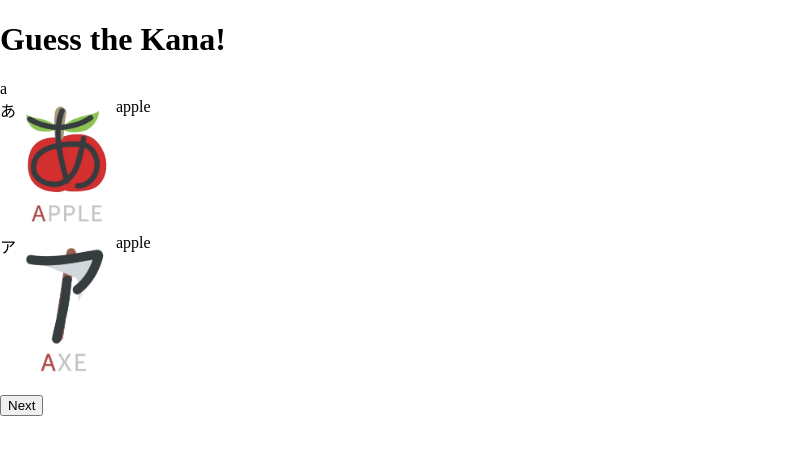
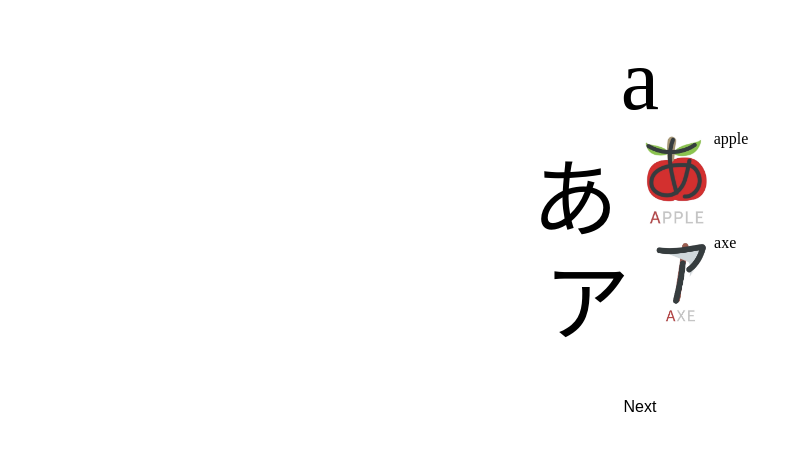
Before and after one commit to zprima/jpnmnemonics, a React (Create React App) app: page / in a window 1280 px wide. Shown: the top 454 px of the page, without its empty margins (0-811 px from the left). Built offline with nearby package versions, Linux system fonts and the light colour scheme.

Commit message:
Simplify design

```diff
--- a/src/App.js
+++ b/src/App.js
@@ -1,12 +1,9 @@
 import React from 'react';
-import Header from './Header.js';
 import Kana from './Kana.js';
-import Footer from './Footer.js';
 
 function App() {
   return (
     <div className="app">
-      <Header />
       <Kana />
     </div>
   );
--- a/src/Kana.js
+++ b/src/Kana.js
@@ -27,9 +27,9 @@ function Kana() {
 
     return (
       <div className="row">
-        <div>{selectedKana[alphabeth]}</div>
+        <div className="kanaJpn">{selectedKana[alphabeth]}</div>
         <div><img src={`/mnemonics/${imageKey}_${currentKana['en']}.png`} alt={selectedKana[alphabeth]} className="kanaImg"></img></div>
-        <div>{currentKana.hiragana_info}</div>
+        <div>{currentKana[`${alphabeth}_info`]}</div>
       </div>
     )
   }
@@ -44,15 +44,19 @@ function Kana() {
   }
 
   return (
+    <div className="content">
       <div className="column">
         <div className="row">
-        <div>{selectedKana['en']}</div>
+          <div className="kanaEn">{selectedKana['en']}</div>
         </div>
 
         {drawKanas()}
 
         <div className="row">
+          <div className="nextKana">
             <button onClick={() => refreshKana()}>Next</button>
+          </div>
+        </div>
       </div>
     </div>
   );
--- a/src/index.css
+++ b/src/index.css
@@ -2,6 +2,14 @@ body {
   margin: 0;
   -webkit-font-smoothing: antialiased;
   -moz-osx-font-smoothing: grayscale;
+}
+
+.header{
+  text-align: center;
+}
+
+.content{
+  margin-top: 30px;
 }
 
 .flex{
@@ -11,6 +19,7 @@ body {
 .column{
   display: flex;
   flex-direction: column;
+  align-items: center;
 }
 
 .row{
@@ -19,5 +28,26 @@ body {
 }
 
 .kanaImg{
-  width: 100px;
+  height: 100px;
 }
+
+.kanaEn{
+  font-size: 5.4rem;
+}
+
+.kanaJpn{
+  font-size: 5.4rem;
+  height: 100px;
+  margin-right: 20px;
+}
+
+.nextKana {
+  margin-top: 50px;
+}
+
+.nextKana button{
+  font-size: 1rem;
+  padding: 10px;
+  background-color: white;
+  border: none;
+}
```
Lines whose indentation alone changed are shown as unchanged.
